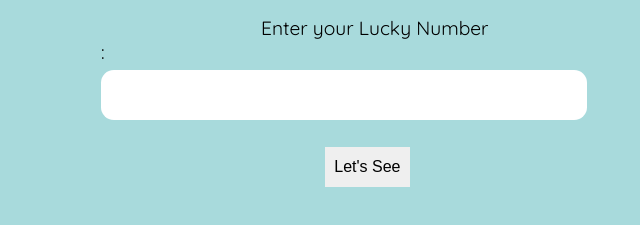
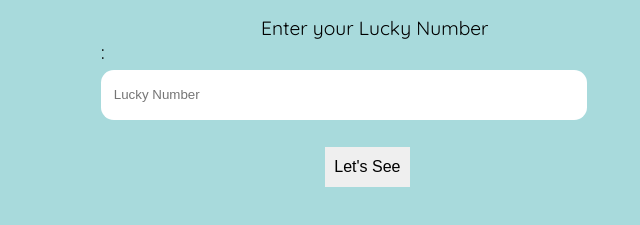
Before and after one commit to pavan6115/luckyBirthday, a plain HTML site: page index.html in a window 1280 px wide. Shown: the part 257-482 px from the top of the page, 331-971 px from the left. Drawn offline with Linux system fonts and the light colour scheme.

Commit message:
feat:placeholder for luckyNum input

```diff
--- a/index.html
+++ b/index.html
@@ -20,7 +20,7 @@
 
         <label for="luckyNum" class="luckyNum-label">Enter your Lucky Number :</label>
         <br>
-        <input type="number" name="luckyNum" id="luckyNum" required>
+        <input type="number" name="luckyNum" id="luckyNum" placeholder="Lucky Number">
 
         <button class="checkBtn">Let's See</button>
 
```
